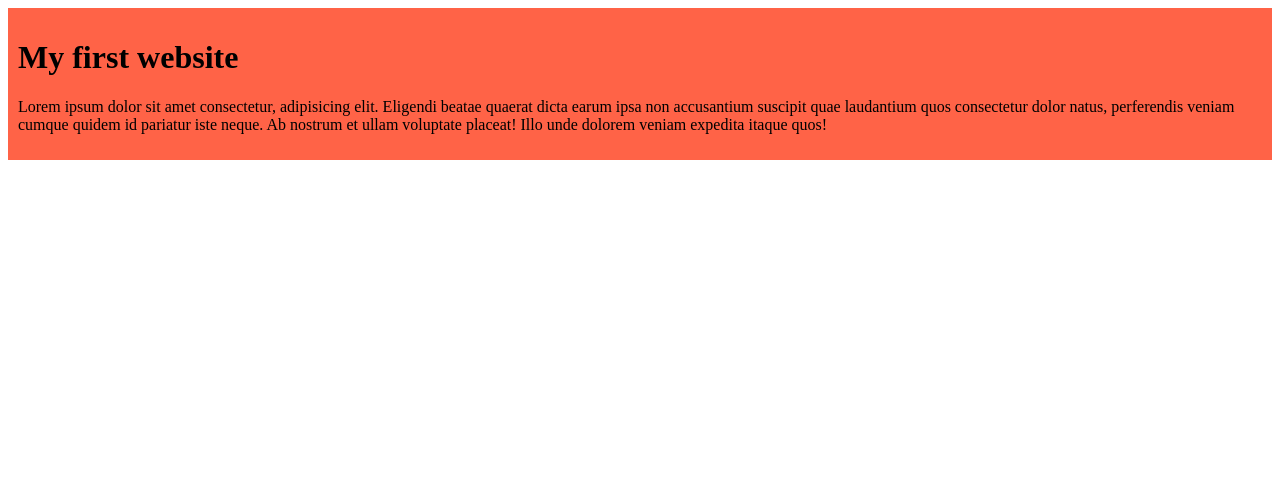
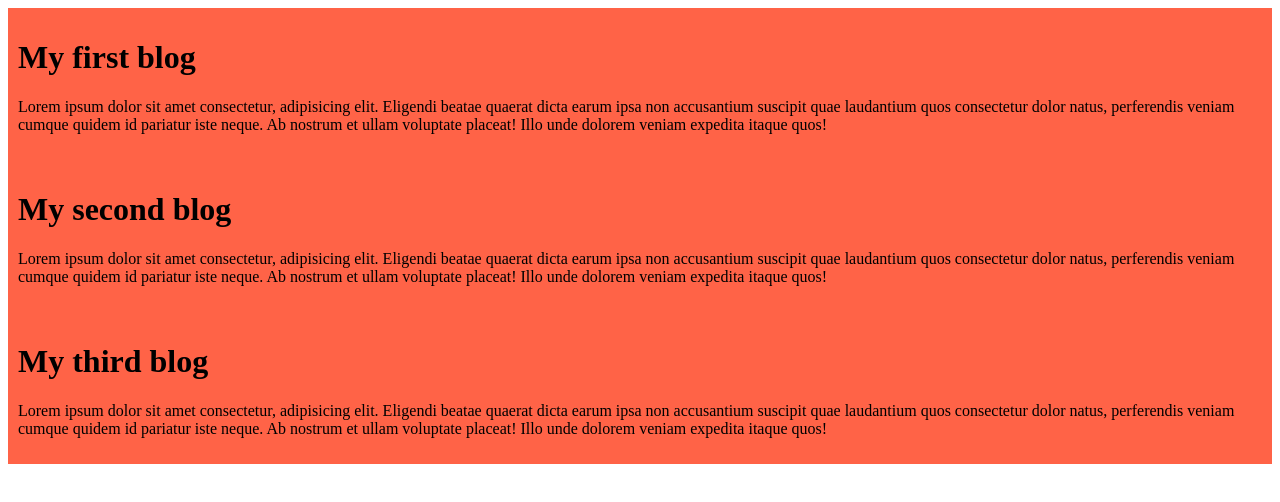
Before and after one commit to shahadothossainlinkon/my-shelly-coop-repo, a plain HTML site: page index.html in a window 1280 px wide. Drawn offline with Linux system fonts and the light colour scheme.

Commit message:
added the second and third blog

```diff
--- a/index.html
+++ b/index.html
@@ -8,7 +8,15 @@
 </head>
 <body>
     <div>
-        <h1>My first website</h1>
+        <h1>My first blog</h1>
+        <p>Lorem ipsum dolor sit amet consectetur, adipisicing elit. Eligendi beatae quaerat dicta earum ipsa non accusantium suscipit quae laudantium quos consectetur dolor natus, perferendis veniam cumque quidem id pariatur iste neque. Ab nostrum et ullam voluptate placeat! Illo unde dolorem veniam expedita itaque quos!</p>
+    </div>
+    <div>
+        <h1>My second blog</h1>
+        <p>Lorem ipsum dolor sit amet consectetur, adipisicing elit. Eligendi beatae quaerat dicta earum ipsa non accusantium suscipit quae laudantium quos consectetur dolor natus, perferendis veniam cumque quidem id pariatur iste neque. Ab nostrum et ullam voluptate placeat! Illo unde dolorem veniam expedita itaque quos!</p>
+    </div>
+    <div>
+        <h1>My third blog</h1>
         <p>Lorem ipsum dolor sit amet consectetur, adipisicing elit. Eligendi beatae quaerat dicta earum ipsa non accusantium suscipit quae laudantium quos consectetur dolor natus, perferendis veniam cumque quidem id pariatur iste neque. Ab nostrum et ullam voluptate placeat! Illo unde dolorem veniam expedita itaque quos!</p>
     </div>
 </body>
```
